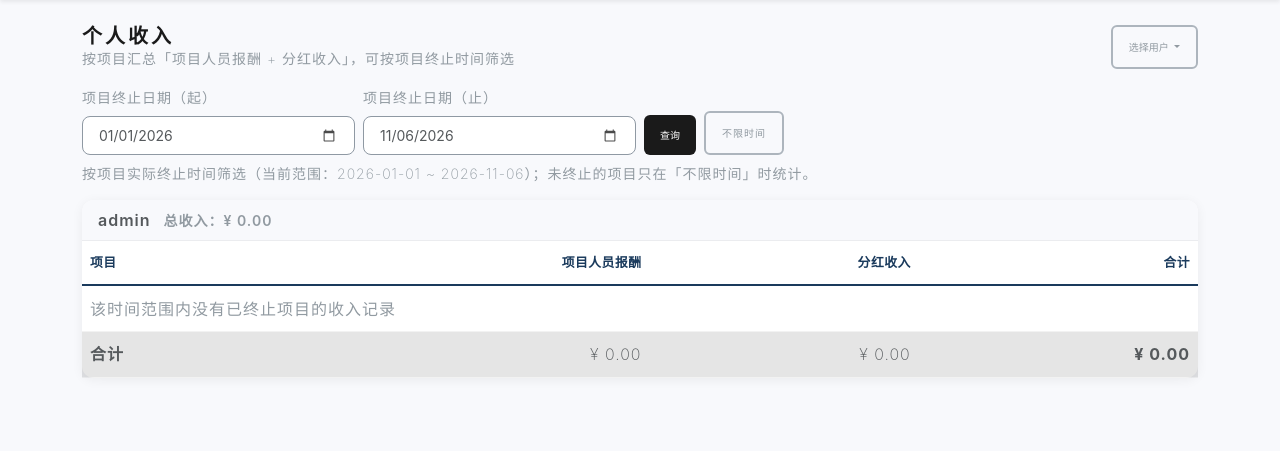
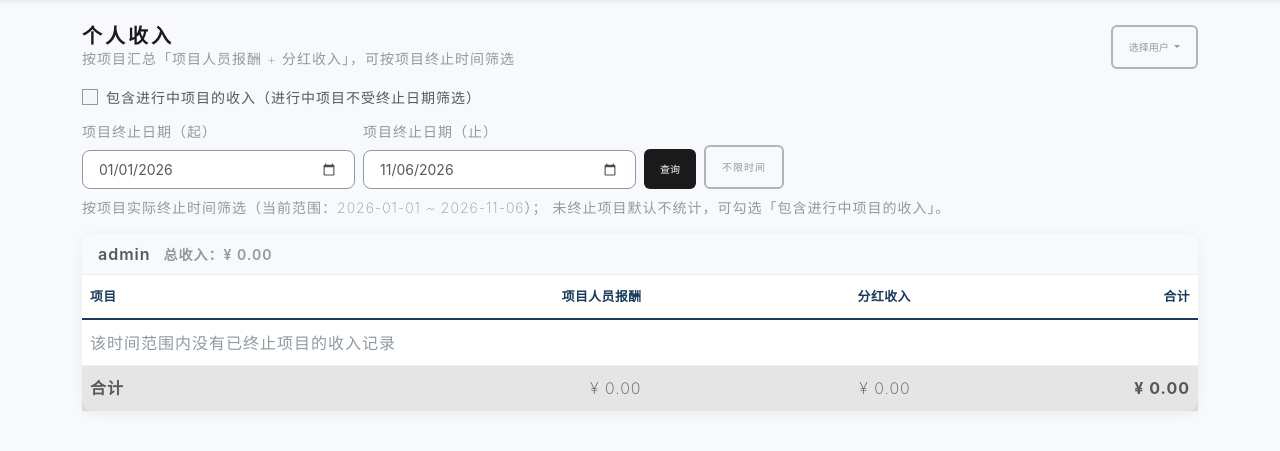
Before and after one commit to wanghongfei833/project_management, a Flask app: page /earnings in a window 1280 px wide. Shown: the part 127-578 px from the top of the page. Run offline with Flask 3, Linux system fonts and the light colour scheme; a user stored in the database is signed in; data comes from the database, SQL or seed files in the repository; data that the repository does not hold is empty; some libraries are stand-ins or nearby versions.

Commit message:
feat: 收入页面支持包含进行中项目

```diff
--- a/ledger_app/blueprints/exports.py
+++ b/ledger_app/blueprints/exports.py
@@ -269,6 +269,7 @@ def personal_earnings():
     """
     is_admin_user = is_admin()
     target_user_id = request.args.get("user_id", type=int)
+    include_open_projects = request.args.get("include_open") == "1"
 
     start_d, end_d = _earnings_range_from_request(request.args)
     # 用户填的是「北京时间」的日期，而 ended_at 存的是 naive UTC，所以边界要回推 8 小时；
@@ -296,7 +297,7 @@ def personal_earnings():
     for u in users_q:
         tx_payments = (
             db.session.query(Transaction.project_id,
-                db.func.coalesce(db.func.sum(Transaction.amount_cents), 0))
+                db.func.coalesce(db.func.sum(expense_cash_expr()), 0))
             .filter(Transaction.recipient_user_id == u.id, Transaction.is_void.is_(False),
                     Transaction.status == "active", Transaction.settled.is_(True),
                     Transaction.type == "expense")
@@ -322,12 +323,14 @@ def personal_earnings():
             if not p:
                 continue
             if ranged:
-                if p.ended_at is None:
-                    continue
-                if lo is not None and p.ended_at < lo:
-                    continue
-                if hi is not None and p.ended_at >= hi:
-                    continue
+                    if p.ended_at is None:
+                        if not include_open_projects:
+                            continue
+                    else:
+                        if lo is not None and p.ended_at < lo:
+                            continue
+                        if hi is not None and p.ended_at >= hi:
+                            continue
             pd.append({"project_name": p.name, "payment": vals["payment"], "dividend": vals["dividend"]})
             tp += vals["payment"]; td += vals["dividend"]
         rows.append({"user": u, "projects": pd, "total_payment": tp, "total_dividend": td, "grand_total": tp + td})
@@ -338,5 +341,6 @@ def personal_earnings():
         start=start_d.isoformat() if start_d else "",
         end=end_d.isoformat() if end_d else "",
         ranged=ranged,
+        include_open_projects=include_open_projects,
         selected_user_id=target_user_id,
     )
--- a/templates/personal_earnings.html
+++ b/templates/personal_earnings.html
@@ -13,7 +13,7 @@
         </button>
         <ul class="dropdown-menu dropdown-menu-end">
           {% for u in rows|map(attribute='user') %}
-            <li><a class="dropdown-item" href="{{ url_for('main.personal_earnings', user_id=u.id, start=start, end=end) }}">{{ u.username }}</a></li>
+            <li><a class="dropdown-item" href="{{ url_for('main.personal_earnings', user_id=u.id, start=start, end=end, include_open=1 if include_open_projects else none) }}">{{ u.username }}</a></li>
           {% endfor %}
         </ul>
       </div>
@@ -22,6 +22,15 @@
 
   <form class="row g-2 align-items-end mb-2" method="get">
     {% if selected_user_id %}<input type="hidden" name="user_id" value="{{ selected_user_id }}">{% endif %}
+    <div class="col-12">
+      <div class="form-check">
+        <input class="form-check-input" type="checkbox" name="include_open" value="1" id="include_open_projects"
+               {% if include_open_projects %}checked{% endif %}>
+        <label class="form-check-label small" for="include_open_projects">
+          包含进行中项目的收入（进行中项目不受终止日期筛选）
+        </label>
+      </div>
+    </div>
     <div class="col-sm-6 col-md-3">
       <label class="form-label small text-muted">项目终止日期（起）</label>
       <input class="form-control form-control-sm" type="date" name="start" value="{{ start }}">
@@ -34,11 +43,12 @@
       <button class="btn btn-sm btn-primary" type="submit">查询</button>
     </div>
     <div class="col-auto">
-      <a class="btn btn-sm btn-outline-secondary" href="{{ url_for('main.personal_earnings', user_id=selected_user_id, all=1) }}">不限时间</a>
+      <a class="btn btn-sm btn-outline-secondary" href="{{ url_for('main.personal_earnings', user_id=selected_user_id, all=1, include_open=1 if include_open_projects else none) }}">不限时间</a>
     </div>
   </form>
   <div class="text-muted small mb-3">
-    按<b>项目实际终止时间</b>筛选{% if ranged %}（当前范围：{{ start or '不限' }} ~ {{ end or '不限' }}）{% endif %}；未终止的项目只在「不限时间」时统计。
+    按<b>项目实际终止时间</b>筛选{% if ranged %}（当前范围：{{ start or '不限' }} ~ {{ end or '不限' }}）{% endif %}；
+    {% if include_open_projects %}进行中项目已包含在统计中。{% else %}未终止项目默认不统计，可勾选「包含进行中项目的收入」。{% endif %}
   </div>
 
   {% for row in rows %}
```
Also changed, not shown: tests/test_all.py (+44 -0 lines).
